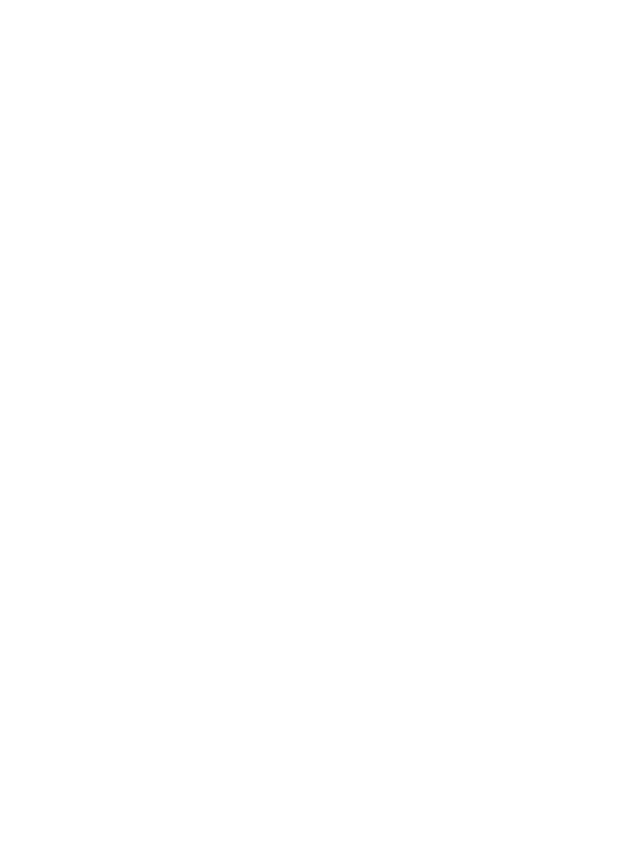
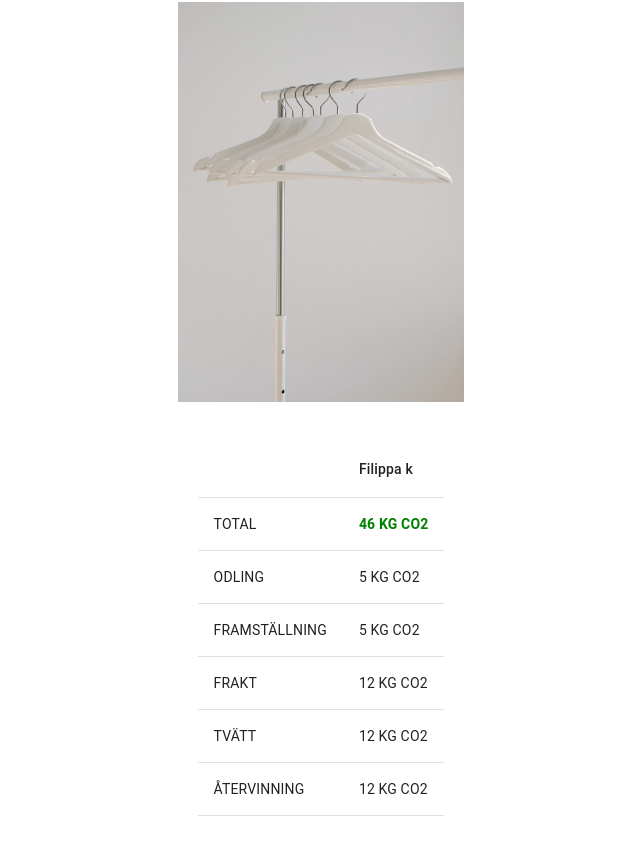
Before and after one commit to juliasjogren/comparency, a Next.js app: page /product/1 in a window 1280 px wide. Shown: the part 355-1210 px from the top of the page, without its empty margins (319-959 px from the left). Before the commit the page ends 800 px from the top, so only its background shows below. Built offline with nearby package versions, Linux system fonts and the light colour scheme.

Commit message:
product page intital

```diff
--- a/components/navigation/style.module.css
+++ b/components/navigation/style.module.css
@@ -6,7 +6,7 @@
   width: 100%;
   height: 80px;
   display: grid;
-  grid-template-columns: 2fr 8fr 2fr;
+  grid-template-columns: 1.5fr 9fr 1.5fr;
   background-color: white;
 }
 
@@ -42,7 +42,7 @@
   font-family: "Open Sans", sans-serif;
   text-decoration: none;
   color: #000;
-  font-size: 12px;
+  font-size: 9px;
   font-weight: bold;
   text-transform: uppercase;
 }
--- /dev/null
+++ b/components/productTable/index.js
@@ -0,0 +1,61 @@
+import styles from "./style.module.scss";
+import Table from "@material-ui/core/Table";
+import TableBody from "@material-ui/core/TableBody";
+import TableCell from "@material-ui/core/TableCell";
+import TableContainer from "@material-ui/core/TableContainer";
+import TableHead from "@material-ui/core/TableHead";
+import TableRow from "@material-ui/core/TableRow";
+import { makeStyles } from "@material-ui/core/styles";
+
+const useStyles = makeStyles({
+  total: {
+    color: "green",
+    fontWeight: "bold",
+  },
+});
+
+const ProductTable = ({ product }) => {
+  const classes = useStyles();
+
+  const getTotalKo2 = () => {
+    return product.framställning + product.frakt + product.tvätt + product.återvinning + product.odling;
+  };
+
+  const rows = [
+    { id: 1, name: "total", value: getTotalKo2(), className: classes.total },
+    { id: 2, name: "odling", value: product.odling, className: classes.odling },
+    { id: 3, name: "framställning", value: product.framställning, className: classes.framställning },
+    { id: 4, name: "frakt", value: product.frakt, className: classes.frakt },
+    { id: 5, name: "tvätt", value: product.tvätt, className: classes.tvätt },
+    { id: 6, name: "återvinning", value: product.återvinning, className: classes.återvinning },
+  ];
+
+  return (
+    <div className={styles.impactTable}>
+      <TableContainer>
+        <Table className={styles.table} aria-label="customized table">
+          <TableHead>
+            <TableRow>
+              <TableCell></TableCell>
+              <TableCell key={product.id}>{product.brand}</TableCell>
+            </TableRow>
+          </TableHead>
+          <TableBody>
+            {rows.map((row) => (
+              <TableRow key={row.name}>
+                <TableCell component="th" scope="row" classes={{ root: styles.tableRowName }}>
+                  {row.name}
+                </TableCell>
+                <TableCell key={row.id} classes={{ root: row.className }}>
+                  {row.value} KG CO2
+                </TableCell>
+              </TableRow>
+            ))}
+          </TableBody>
+        </Table>
+      </TableContainer>
+    </div>
+  );
+};
+
+export default ProductTable;
--- /dev/null
+++ b/components/productTable/style.module.scss
@@ -0,0 +1,7 @@
+.impactTable {
+  margin-bottom: 5%;
+}
+
+.tableRowName {
+  text-transform: uppercase;
+}
--- a/pages/product/[productId].js
+++ b/pages/product/[productId].js
@@ -1,6 +1,7 @@
 import styles from "./style.module.scss";
 import Router, { useRouter } from "next/router";
 import { productData } from "productData.js";
+import ProductTable from "components/productTable";
 
 const Product = () => {
   const router = useRouter();
@@ -8,11 +9,18 @@
 
   const product = productData.find((p) => p.id == productId);
 
-  // if (!product) {
-  //   Router && Router.push("/");
-  // }
-
-  return <div className={styles.product}>Produkt id: {productId}</div>;
+  if (product) {
+    return (
+      <div className={styles.product}>
+        <div className={styles.title}>
+          <h1>{product.brand}</h1>
+          {product.model}
+        </div>
+        <img className={styles.image} src={product.img} />
+        <ProductTable product={product} />
+      </div>
+    );
+  } else return <div></div>;
 };
 
 export default Product;
--- a/pages/product/style.module.scss
+++ b/pages/product/style.module.scss
@@ -0,0 +1,17 @@
+.product {
+  display: flex;
+  flex-direction: column;
+  align-items: center;
+  margin-top: 5%;
+}
+
+.title {
+  text-align: center;
+}
+
+.image {
+  width: 80%;
+  height: 400px;
+  margin: 3%;
+  object-fit: contain;
+}
--- a/productData.js
+++ b/productData.js
@@ -1,12 +1,12 @@
 export const productData = [
-  { id: 1, img: "/cloth1.png", brand: "Filippa k", model: "ANNIE COTTON T-SHIRT", ko2: "12 KG CO2" },
-  { id: 2, img: "/cloth10.png", brand: "Filippa k", model: "ANNIE COTTON T-SHIRT", ko2: "12 KG CO2" },
-  { id: 3, img: "/cloth7.png", brand: "Filippa k", model: "ANNIE COTTON T-SHIRT", ko2: "12 KG CO2" },
-  { id: 4, img: "/cloth4.png", brand: "Filippa k", model: "ANNIE COTTON T-SHIRT", ko2: "12 KG CO2" },
-  { id: 5, img: "/cloth8.png", brand: "Filippa k", model: "ANNIE COTTON T-SHIRT", ko2: "12 KG CO2" },
-  { id: 6, img: "/cloth6.jpeg", brand: "Filippa k", model: "ANNIE COTTON T-SHIRT", ko2: "12 KG CO2" },
-  { id: 7, img: "/cloth3.jpeg", brand: "Filippa k", model: "ANNIE COTTON T-SHIRT", ko2: "12 KG CO2" },
-  { id: 8, img: "/cloth5.jpeg", brand: "Filippa k", model: "ANNIE COTTON T-SHIRT", ko2: "12 KG CO2" },
-  { id: 9, img: "/cloth9.png", brand: "Filippa k", model: "ANNIE COTTON T-SHIRT", ko2: "12 KG CO2" },
-  { id: 10, img: "/cloth2.jpeg", brand: "Filippa k", model: "ANNIE COTTON T-SHIRT", ko2: "12 KG CO2" },
+  { id: 1, img: "/cloth1.png", brand: "Filippa k", model: "ANNIE COTTON T-SHIRT", odling: 5, framställning: 5, frakt: 12, tvätt: 12, återvinning: 12 },
+  { id: 2, img: "/cloth10.png", brand: "Filippa k", model: "ANNIE COTTON T-SHIRT", odling: 5, framställning: 12, frakt: 12, tvätt: 12, återvinning: 12 },
+  { id: 3, img: "/cloth7.png", brand: "Filippa k", model: "ANNIE COTTON T-SHIRT", odling: 5, framställning: 12, frakt: 12, tvätt: 12, återvinning: 12 },
+  { id: 4, img: "/cloth4.png", brand: "Filippa k", model: "ANNIE COTTON T-SHIRT", odling: 5, framställning: 12, frakt: 12, tvätt: 12, återvinning: 12 },
+  { id: 5, img: "/cloth8.png", brand: "Filippa k", model: "ANNIE COTTON T-SHIRT", odling: 5, framställning: 12, frakt: 12, tvätt: 12, återvinning: 12 },
+  { id: 6, img: "/cloth6.jpeg", brand: "Filippa k", model: "ANNIE COTTON T-SHIRT", odling: 5, framställning: 12, frakt: 12, tvätt: 12, återvinning: 12 },
+  { id: 7, img: "/cloth3.jpeg", brand: "Filippa k", model: "ANNIE COTTON T-SHIRT", odling: 5, framställning: 12, frakt: 12, tvätt: 12, återvinning: 12 },
+  { id: 8, img: "/cloth5.jpeg", brand: "Filippa k", model: "ANNIE COTTON T-SHIRT", odling: 5, framställning: 12, frakt: 12, tvätt: 12, återvinning: 12 },
+  { id: 9, img: "/cloth9.png", brand: "Filippa k", model: "ANNIE COTTON T-SHIRT", odling: 5, framställning: 12, frakt: 12, tvätt: 12, återvinning: 12 },
+  { id: 10, img: "/cloth2.jpeg", brand: "Filippa k", model: "ANNIE COTTON T-SHIRT", odling: 5, framställning: 12, frakt: 12, tvätt: 12, återvinning: 12 },
 ];
```
